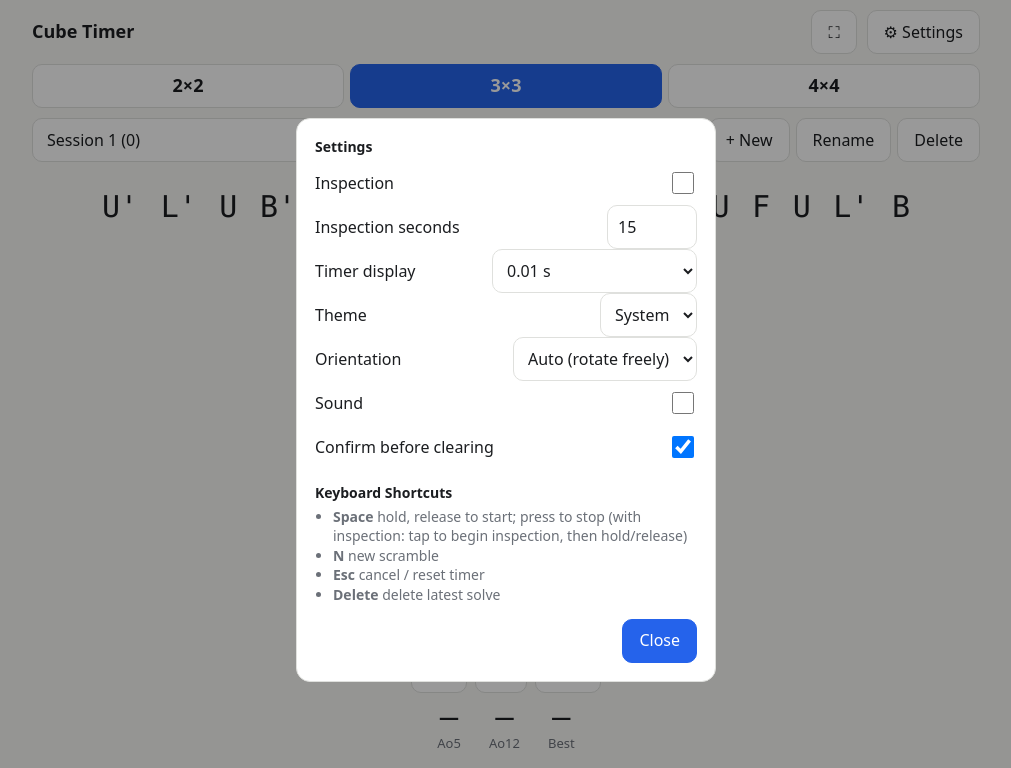
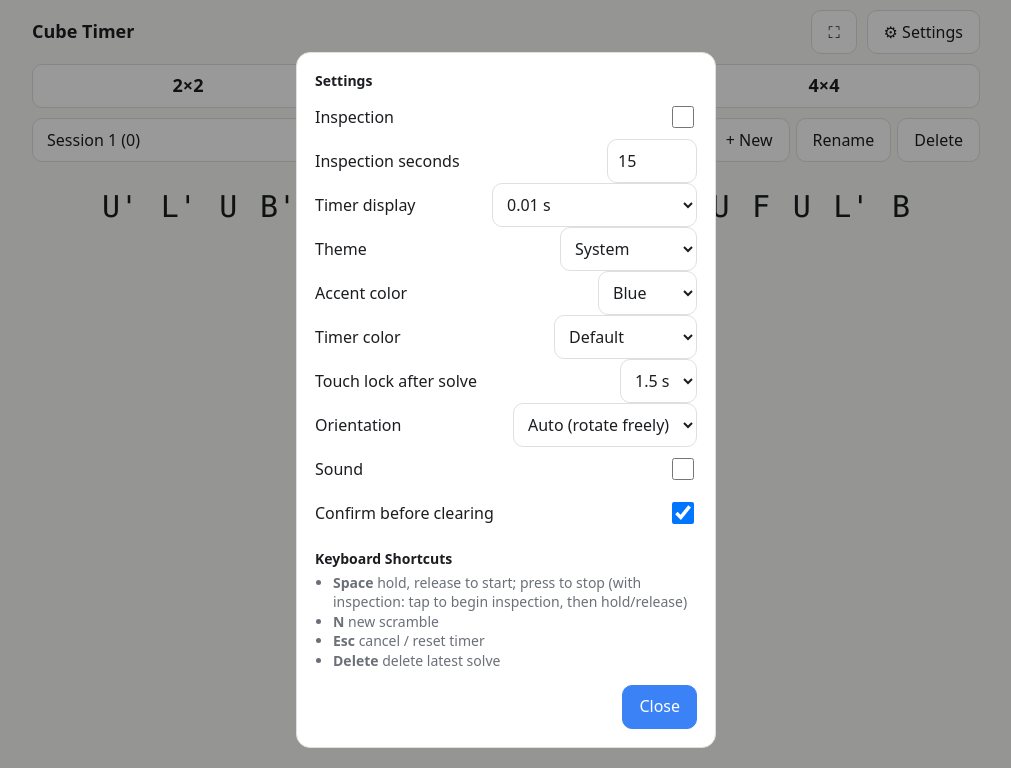
Before and after one commit to gustavthegreygiant/CubeTimer, a plain HTML site: page index.html in a window 1280 px wide. Both pictures are taken after a click on the button "⚙ Settings". Shown: the top 768 px of the page, without its empty margins (134-1145 px from the left). Drawn offline with Linux system fonts and the light colour scheme.

Commit message:
Add files via upload

```diff
--- a/events.js
+++ b/events.js
@@ -13,7 +13,7 @@ addEventListener('keyup', e => {
 addEventListener('pointerdown', e => {
   if (modal()) return;
   if (T.s === 'running') { timerDown(); return; }
-  if (e.target.closest('#tz')) { e.preventDefault(); timerDown(); }
+  if (e.target.closest('#tz')) { e.preventDefault(); if (T.s === 'stopped' && performance.now() < T.lockUntil) return; timerDown(); }
 });
 addEventListener('pointerup', () => timerUp());
 addEventListener('pointercancel', () => timerUp());
@@ -46,7 +46,7 @@ $('#sd').onclick = async () => {
 $('#gear').onclick = () => {
   const s = S.settings;
   $('#s1').checked = s.insp; $('#s2').value = s.inspDur; $('#s3').value = s.disp; $('#s4').value = s.theme;
-  $('#s5').checked = s.sound; $('#s6').checked = s.confirmClear; $('#s7').value = s.orient;
+  $('#s5').checked = s.sound; $('#s6').checked = s.confirmClear; $('#s7').value = s.orient; $('#s8').value = s.accent; $('#s9').value = s.tcolor; $('#s10').value = String(s.lock);
   $('#sdlg').showModal();
 };
 $('#sdlg').addEventListener('change', () => {
@@ -54,6 +54,7 @@ $('#sdlg').addEventListener('change', () => {
   s.insp = $('#s1').checked; s.inspDur = Math.min(60, Math.max(5, Math.round(+$('#s2').value) || 15));
   s.disp = $('#s3').value; s.theme = $('#s4').value; s.sound = $('#s5').checked; s.confirmClear = $('#s6').checked;
   const o = $('#s7').value, oc = o !== s.orient; s.orient = o;
+  s.accent = $('#s8').value; s.tcolor = $('#s9').value; s.lock = +$('#s10').value;
   save(); applyTheme(); draw(); if (oc) applyOrientation(true);
 });
 
--- a/index.html
+++ b/index.html
@@ -50,7 +50,10 @@
   <label>Inspection <input type="checkbox" id="s1"></label>
   <label>Inspection seconds <input type="number" id="s2" min="5" max="60"></label>
   <label>Timer display <select id="s3"><option value="cs">0.01 s</option><option value="ds">0.1 s</option><option value="hide">Hidden while running</option></select></label>
-  <label>Theme <select id="s4"><option value="system">System</option><option value="light">Light</option><option value="dark">Dark</option></select></label>
+  <label>Theme <select id="s4"><option value="system">System</option><option value="light">Light</option><option value="dark">Dark</option><option value="black">Black (OLED)</option></select></label>
+  <label>Accent color <select id="s8"><option value="blue">Blue</option><option value="green">Green</option><option value="purple">Purple</option><option value="orange">Orange</option><option value="pink">Pink</option><option value="teal">Teal</option></select></label>
+  <label>Timer color <select id="s9"><option value="default">Default</option><option value="accent">Match accent</option><option value="blue">Blue</option><option value="green">Green</option><option value="purple">Purple</option><option value="orange">Orange</option><option value="pink">Pink</option><option value="teal">Teal</option></select></label>
+  <label>Touch lock after solve <select id="s10"><option value="0">Off</option><option value="1">1 s</option><option value="1.5">1.5 s</option><option value="2">2 s</option><option value="3">3 s</option></select></label>
   <label>Orientation <select id="s7"><option value="auto">Auto (rotate freely)</option><option value="portrait">Portrait</option><option value="landscape">Landscape</option></select></label>
   <label>Sound <input type="checkbox" id="s5"></label>
   <label>Confirm before clearing <input type="checkbox" id="s6"></label>
--- a/storage.js
+++ b/storage.js
@@ -11,7 +11,7 @@ function initState() {
   const l = Store.load() || {};
   S = {
     cube: CUBES[l.cube] ? l.cube : '3x3',
-    settings: Object.assign({ insp: false, inspDur: 15, disp: 'cs', theme: 'system', sound: false, confirmClear: true, orient: 'auto' }, l.settings),
+    settings: Object.assign({ insp: false, inspDur: 15, disp: 'cs', theme: 'system', sound: false, confirmClear: true, orient: 'auto', accent: 'blue', tcolor: 'default', lock: 1.5 }, l.settings),
     sessions: Array.isArray(l.sessions) ? l.sessions : [],
     active: l.active || {}, pbs: l.pbs || {}
   };
--- a/style.css
+++ b/style.css
@@ -75,3 +75,9 @@ body.focus .top,body.focus .sess,body.focus .quick,body.focus .grid,body.focus .
   .tz{height:max(150px,calc(100dvh - 230px))}
   .tm{font-size:min(30vw,36vh)}
 }
+
+/* ---- colours + touch lock ---- */
+:root[data-theme="black"]{--bg:#000;--fg:#e8eaed;--mut:#8b9199;--line:#25282c;--panel:#0b0c0e;--good:#4ade80;--bad:#f87171;--warn:#fbbf24}
+.tm{color:var(--tc,var(--fg))}
+.tz{transition:opacity .15s}.tz.locked{opacity:.4}
+dialog{max-height:90dvh;overflow-y:auto}
--- a/sw.js
+++ b/sw.js
@@ -1,5 +1,5 @@
 // Bump VERSION whenever you deploy changes so users get the new files.
-const VERSION = 'cube-timer-v3';
+const VERSION = 'cube-timer-v4';
 const FILES = ['./', 'index.html', 'style.css', 'scrambler.js', 'stats.js', 'storage.js', 'timer.js', 'ui.js', 'events.js', 'app.js', 'pwa.js', 'manifest.webmanifest', 'icon.svg', 'icon-180.png', 'icon-192.png', 'icon-512.png'];
 self.addEventListener('install', e => e.waitUntil(caches.open(VERSION).then(c => c.addAll(FILES)).then(() => self.skipWaiting())));
 self.addEventListener('activate', e => e.waitUntil(caches.keys().then(k => Promise.all(k.filter(x => x !== VERSION).map(x => caches.delete(x)))).then(() => self.clients.claim())));
--- a/timer.js
+++ b/timer.js
@@ -2,7 +2,7 @@
 const HOLD = 300;
 const ACT = new Set(['hold', 'inspect', 'inspHold', 'running']);
 // states: idle | stopped | hold | inspect | inspHold | running
-const T = { s: 'idle', t0: 0, tI: 0, hold: 0, pen: '', raf: 0, last: null, beeped: false };
+const T = { s: 'idle', t0: 0, tI: 0, hold: 0, pen: '', raf: 0, last: null, beeped: false, lockUntil: 0 };
 let scr = '';
 const ready = () => performance.now() - T.hold >= HOLD;
 function arm() { T.hold = performance.now(); T.beeped = false; loop(); }
@@ -34,6 +34,8 @@ function stopTimer(n) {
   cancelAnimationFrame(T.raf);
   const raw = Math.round(n - T.t0);
   T.s = 'stopped';
+  T.lockUntil = n + S.settings.lock * 1000;   // ignore timer touches briefly (accidental taps)
+  if (S.settings.lock) setTimeout(draw, S.settings.lock * 1000 + 30);
   recordSolve(raw, T.pen);
   beep(660, .08);
 }
--- a/ui.js
+++ b/ui.js
@@ -30,6 +30,7 @@ function draw() {
   }
   $('#tm').textContent = txt; $('#tm').className = 'tm ' + cls; $('#sub').textContent = sub;
   if (typeof setFocus === 'function') setFocus(ACT.has(T.s));
+  $('#tz').classList.toggle('locked', T.s === 'stopped' && performance.now() < T.lockUntil);
   const show = T.s === 'stopped' && !!T.last;
   $('#pbar').hidden = !show;
   if (show) document.querySelectorAll('#pbar button').forEach(b => b.classList.toggle('on', b.dataset.p === T.last.penalty));
@@ -95,9 +96,15 @@ function ask(msg, val) {
     d.showModal(); if (text) { i.focus(); i.select(); }
   });
 }
+const ACCENTS = { blue: '#3b82f6', green: '#16a34a', purple: '#8b5cf6', orange: '#ea580c', pink: '#db2777', teal: '#0d9488' };
+const TCOLORS = Object.assign({ default: null, accent: 'var(--acc)' }, ACCENTS);
 function applyTheme() {
-  const t = S.settings.theme, r = document.documentElement;
-  if (t === 'light' || t === 'dark') r.dataset.theme = t; else r.removeAttribute('data-theme');
+  const st = S.settings, r = document.documentElement;
+  if (['light', 'dark', 'black'].includes(st.theme)) r.dataset.theme = st.theme; else r.removeAttribute('data-theme');
+  const acc = ACCENTS[st.accent] || ACCENTS.blue, tc = TCOLORS[st.tcolor];
+  r.style.setProperty('--acc', acc);
+  if (tc) r.style.setProperty('--tc', tc); else r.style.removeProperty('--tc');
+  const m = document.querySelector('meta[name="theme-color"]'); if (m) m.content = acc;
 }
 function setCube(c) {
   if (c === S.cube || T.s === 'running' || !CUBES[c]) return;
```
